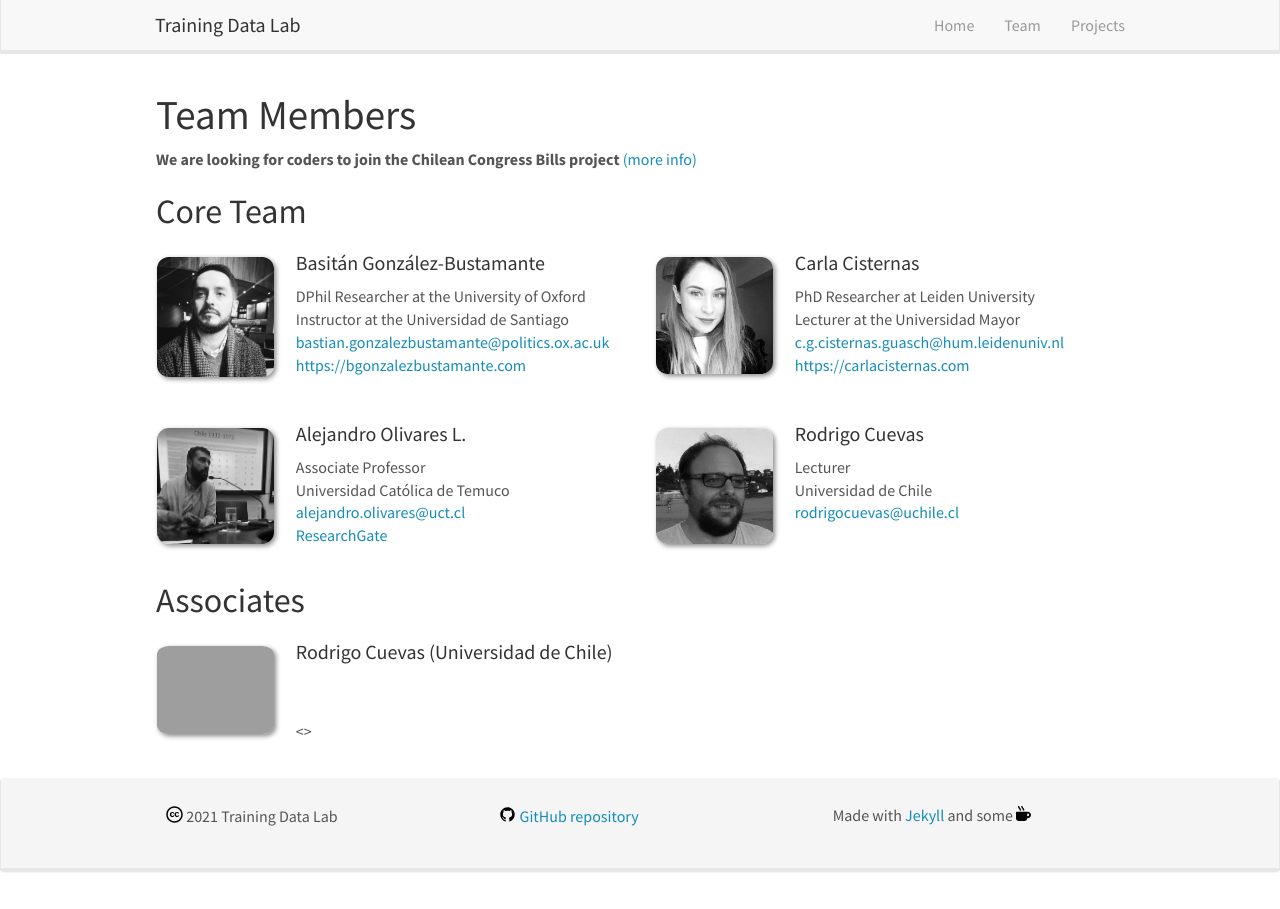
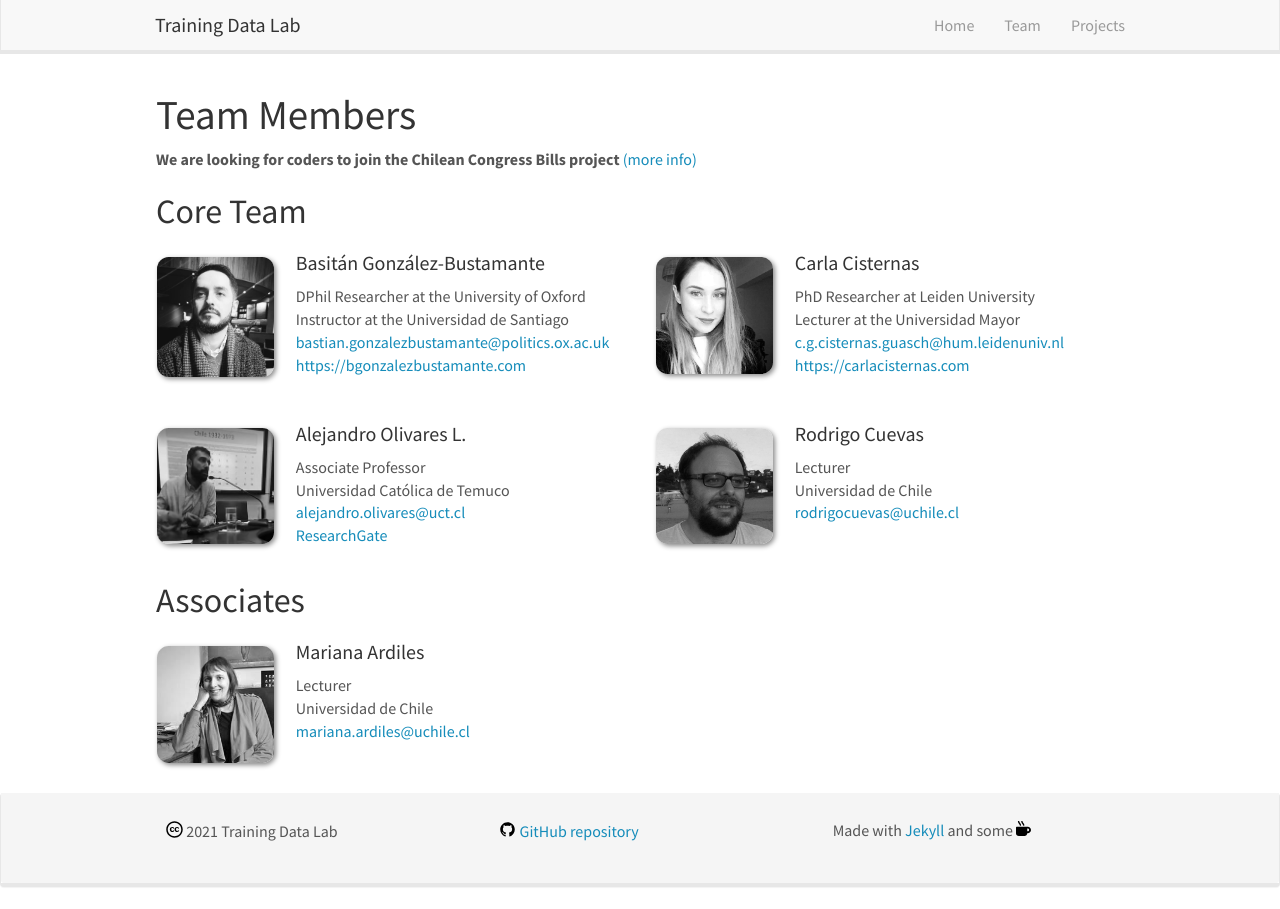
Before and after one commit to training-datalab/old-training-datalab.com, a Jekyll site: the page built from _pages/team.md, in a window 1280 px wide. Built offline with Jekyll 4.4.1, drawn with Linux system fonts in a browser that asks for light colours; nearby versions of some CDN libraries.

Commit message:
Update associates.yml

```diff
--- a/_data/associates.yml
+++ b/_data/associates.yml
@@ -1 +1,6 @@
-- name: Rodrigo Cuevas (Universidad de Chile)
+- name: Mariana Ardiles
+  photo: mardiles.jpg
+  info1: Lecturer
+  info2: Universidad de Chile
+  email: mariana.ardiles@uchile.cl
+  website:
```
